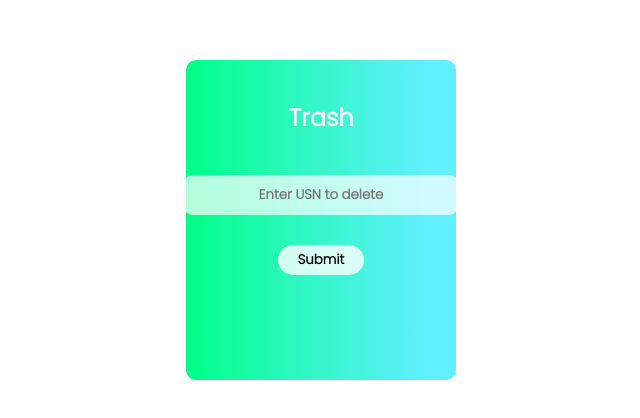
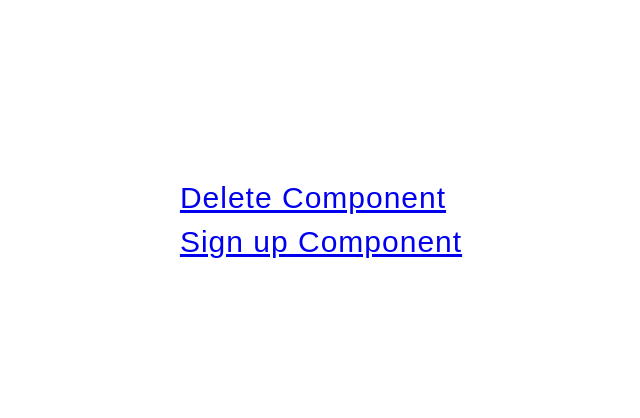
Before and after one commit to deepukr007/studentDBFrontendComponents, a plain HTML site: page index.html in a window 1280 px wide. Shown: the part 180-598 px from the top of the page, without its empty margins (319-959 px from the left). Drawn offline with Linux system fonts and the light colour scheme.

Commit message:
addded index for all pages

```diff
--- a/index.html
+++ b/index.html
@@ -1,17 +1,37 @@
 <html>
 <head>
     <title>Delete Page</title>
-    <link rel="stylesheet" href="style.css">
+
 </head>
 
-<body>
+    <body>
+        <style>
+            body{
+                display: grid;
+                justify-content: center;
+                align-content: center;
+                align-items: center;
+                font-family: 'Poppins', sans-serif;
+                font-weight: 400;
+                letter-spacing: 1px;
+                font-size: 30px;
 
-    <div class="container">
-        <h2>Trash</h2>
-        <div class="input-box">
-            <input type="text" placeholder="Enter USN to delete">
-        </div>
-        <button>Submit</button>
+                 }
+
+                a
+                {
+                    padding:5px;
+                }
+
+
+
+    </style>
+
+    <a href="delete.html">Delete Component</a>
+    <a href="singup.html">Sign up Component</a>
+
+
+
     </div>
 
 </body>
--- a/style.css
+++ b/style.css
@@ -18,10 +18,7 @@
     align-items: center;
     border-radius:10px;
     background: hsla(152, 100%, 50%, 1);
-
     background: linear-gradient(90deg, hsla(152, 100%, 50%, 1) 0%, hsla(186, 100%, 69%, 1) 90%);
-
-
 
 }
 
@@ -30,8 +27,6 @@ body{
     justify-content: center;
     align-content: center;
     align-items: center;
-
-
 }
 
 h2
```
